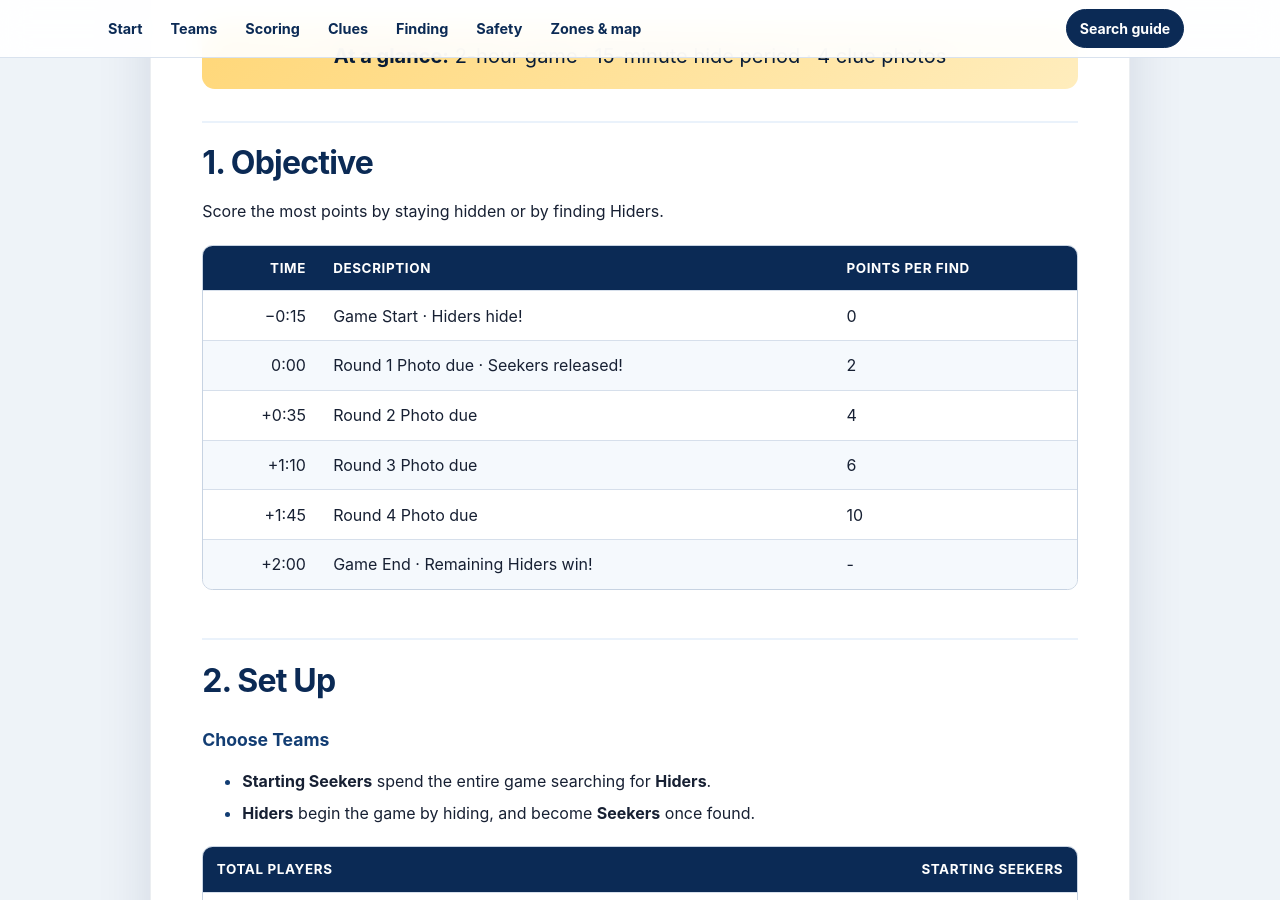
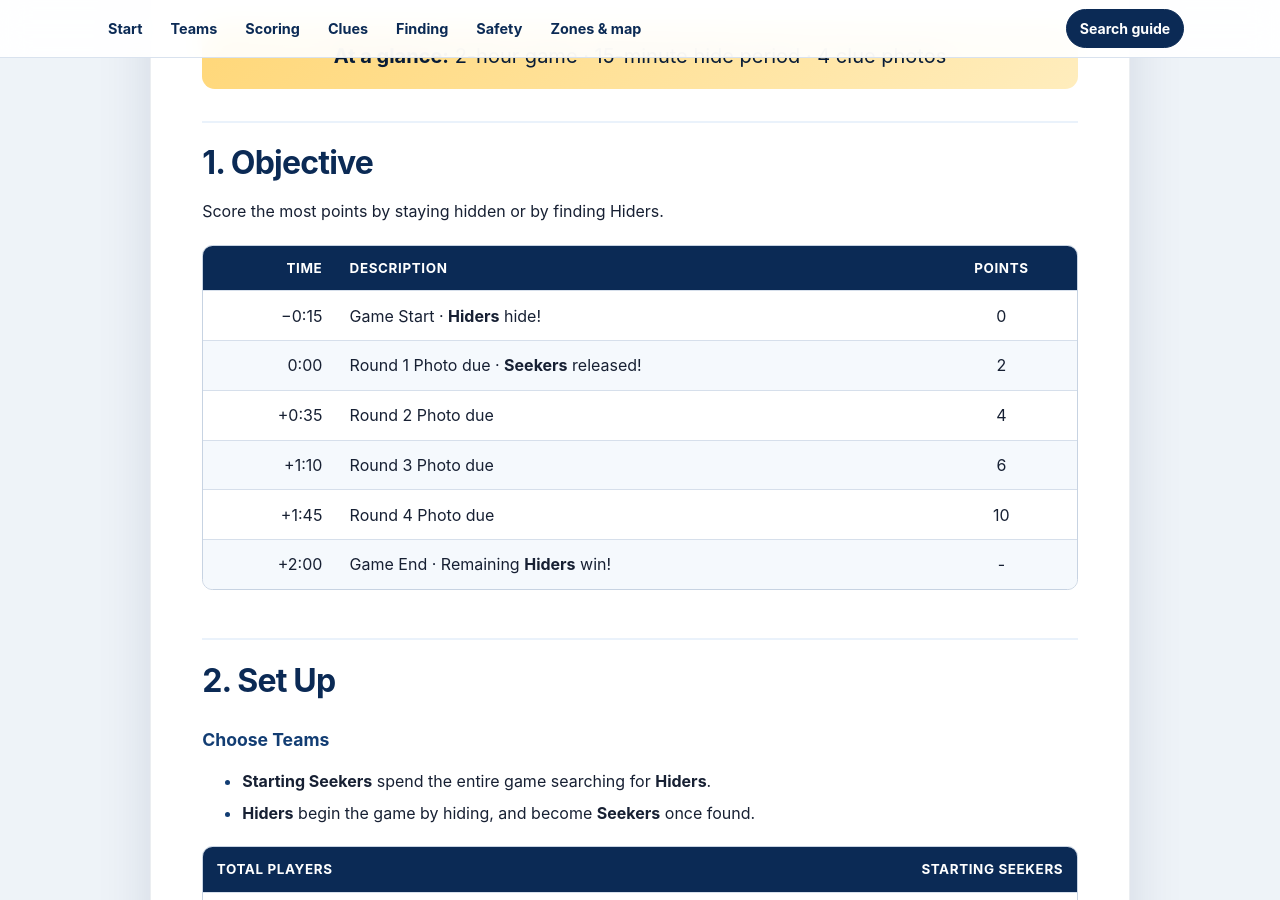
Before and after one commit to mmaxin/hide-and-seek-game, a Jekyll site: the page built from rules.md, in a window 1280 px wide and 900 px high, scrolled down 387 px. Built offline with Jekyll 4.4.1, drawn with Linux system fonts in a browser that asks for light colours; our own code applies the rules of GitHub Pages for plain Markdown files.

Commit message:
Update summary table

```diff
--- a/rules.md
+++ b/rules.md
@@ -5,14 +5,14 @@
 
 Score the most points by staying hidden or by finding Hiders.
 
-| Time | Description | Points per Find |
-| ---:| --- | --- |
-| −0:15 | Game Start · Hiders hide! | 0 |
-|  0:00 | Round 1 Photo due · Seekers released! | 2 |
+| Time | Description | Points |
+| ---:| --- |:---:|
+| −0:15 | Game Start · **Hiders** hide! | 0 |
+|  0:00 | Round 1 Photo due · **Seekers** released! | 2 |
 | +0:35 | Round 2 Photo due | 4 |
 | +1:10 | Round 3 Photo due | 6 |
 | +1:45 | Round 4 Photo due | 10 |
-| +2:00 | Game End · Remaining Hiders win! | - |
+| +2:00 | Game End · Remaining **Hiders** win! | - |
 
 ## 2. Set Up
 ### Choose Teams
```
